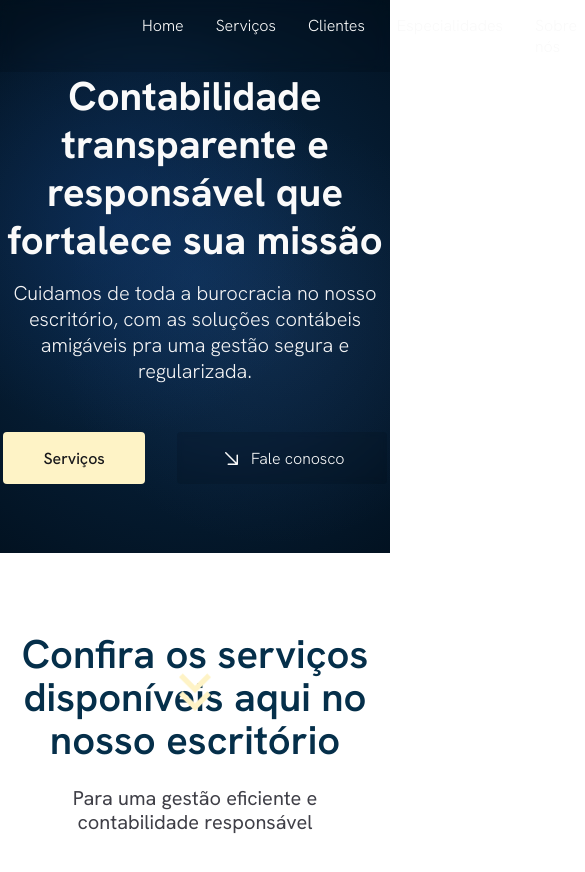
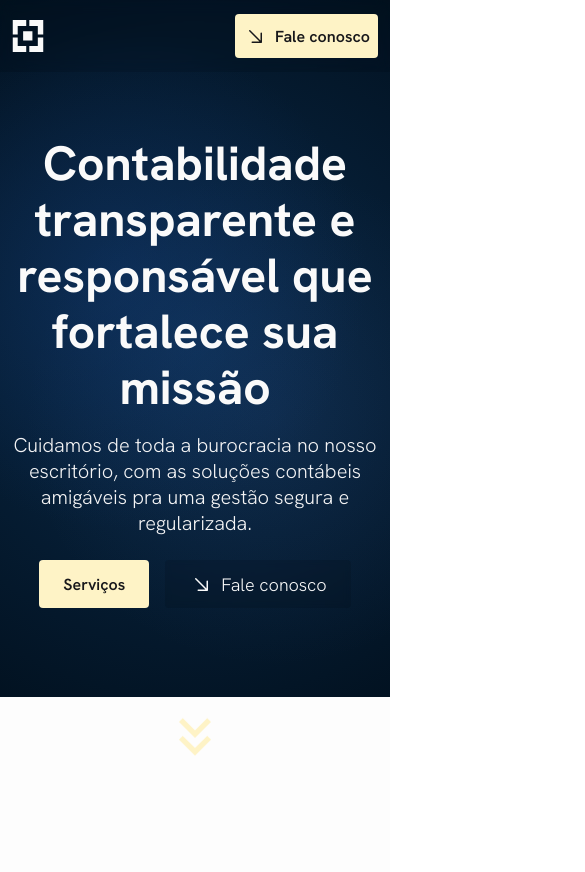
Before and after one commit to udanielnogueira/anderson-santos-contabilidade, a Next.js app in the folder landing-page-asc/: page / in a window 390 px wide. Shown: the top 872 px of the page, 585 px wide, since content can reach past the window. Built offline with nearby package versions, Linux system fonts and the light colour scheme.

Commit message:
style: Adjust mobile version

```diff
--- a/landing-page-asc/src/app/globals.css
+++ b/landing-page-asc/src/app/globals.css
@@ -18,6 +18,8 @@
 
   /* sky 950 */
   --blue: oklch(29.3% 0.066 243.157);
+
+  --white-bg: #fdfdfd;
 }
 
 * {
--- a/landing-page-asc/src/components/about/style.ts
+++ b/landing-page-asc/src/components/about/style.ts
@@ -1,6 +1,8 @@
 import styled from "styled-components";
 
-export const StyledAbout = styled.section``;
+export const StyledAbout = styled.section`
+  background-color: var(--white-bg);
+`;
 
 export const AboutContainer = styled.div`
   /* height: 100vh; */
--- a/landing-page-asc/src/components/clients/style.ts
+++ b/landing-page-asc/src/components/clients/style.ts
@@ -1,7 +1,7 @@
 import styled from "styled-components";
 
 export const StyledClients = styled.section`
-  background-color: white;
+  background-color: var(--white-bg);
 
   .swiper-button-next,
   .swiper-button-prev {
--- a/landing-page-asc/src/components/especials/style.ts
+++ b/landing-page-asc/src/components/especials/style.ts
@@ -1,7 +1,7 @@
 import styled from "styled-components";
 
 export const StyledSpecials = styled.section`
-  background-color: white;
+  background-color: var(--white-bg);
 `;
 
 export const SpecialsContainer = styled.div`
--- a/landing-page-asc/src/components/footer/style.ts
+++ b/landing-page-asc/src/components/footer/style.ts
@@ -3,7 +3,7 @@ import styled from "styled-components";
 export const StyledFooter = styled.section`
   border-top: 0.1rem solid var(--dark-main);
 
-  background-color: var(--white-main);
+  background-color: var(--white-bg);
 
   /* background: radial-gradient(
       circle at 30% 40%,
--- a/landing-page-asc/src/components/header/style.ts
+++ b/landing-page-asc/src/components/header/style.ts
@@ -27,6 +27,10 @@ export const HeaderContainer = styled.nav`
   display: flex;
   align-items: center;
   justify-content: space-between;
+
+  @media screen and (max-width: 1080px) {
+    padding: 0 1.2rem;
+  }
 `;
 
 export const Logo = styled(SiHdfcbank)`
@@ -63,6 +67,10 @@ export const LinkItem = styled.li`
       border-bottom: 0.4rem solid var(--primary-color);
     }
   }
+
+  @media screen and (max-width: 1180px) {
+    display: none;
+  }
 `;
 
 export const HeaderButton = styled.a`
@@ -82,4 +90,8 @@ export const HeaderButton = styled.a`
   &:hover {
     padding: 1.2rem 5.6rem;
   }
+
+  @media screen and (max-width: 1080px) {
+    padding: 1rem 0.8rem;
+  }
 `;
--- a/landing-page-asc/src/components/hero/style.ts
+++ b/landing-page-asc/src/components/hero/style.ts
@@ -14,6 +14,8 @@ export const HeroContainer = styled.div`
   justify-content: center;
 
   @media screen and (max-width: 1080px) {
+    padding-top: 6.4rem;
+    padding-bottom: 2rem;
     height: auto;
   }
 `;
@@ -28,11 +30,13 @@ export const Headline = styled.h1`
   color: var(--white-main);
 
   @media screen and (max-width: 1080px) {
-    font-size: 4rem;
-    line-height: 4.8rem;
+    font-size: 4.8rem;
+    line-height: 5.6rem;
+    max-width: 54rem;
+    /* padding: 0 1rem; */
   }
 
-  @media screen and (max-width: 375px) {
+  @media screen and (max-width: 550px) {
     max-width: 36.5rem;
   }
 `;
@@ -48,6 +52,7 @@ export const Subheadline = styled.p`
   @media screen and (max-width: 1080px) {
     font-size: 2rem;
     max-width: 37rem;
+    margin-bottom: 2.4rem;
   }
 `;
 
@@ -57,6 +62,10 @@ export const HeroButtonsContainer = styled.div`
   display: flex;
   /* padding-bottom: 3.2rem; */
   justify-content: center;
+
+  @media screen and (max-width: 1080px) {
+    gap: 1.6rem;
+  }
 `;
 
 export const HeroButton = styled.a`
@@ -71,7 +80,7 @@ export const HeroButton = styled.a`
   font-weight: 500;
   font-size: 1.8rem;
   border-radius: 0.4rem;
-  padding: 0.8rem 4rem;
+  padding: 1.2rem 4rem;
   background-color: var(--primary-color);
   transition: 320ms ease-in-out;
 
@@ -82,7 +91,9 @@ export const HeroButton = styled.a`
   }
 
   @media screen and (max-width: 1080px) {
+    padding: 1.2rem 2.4rem;
     font-size: 1.6rem;
+    font-weight: 600;
   }
 `;
 
@@ -124,7 +135,8 @@ export const HeroButtonBordered = styled.a`
   }
 
   @media screen and (max-width: 1080px) {
-    font-size: 1.6rem;
+    border: none;
+    padding: 1.2rem 2.4rem;
   }
 `;
 
@@ -145,4 +157,15 @@ export const ServicesContainerIcon = styled.a`
     height: 6.4rem;
     color: var(--primary-color);
   }
+
+  @media screen and (max-width: 1080px) {
+    @keyframes moving {
+      from {
+        transform: translateY(11rem);
+      }
+      to {
+        transform: translateY(0.8rem);
+      }
+    }
+  }
 `;
--- a/landing-page-asc/src/components/services/style.ts
+++ b/landing-page-asc/src/components/services/style.ts
@@ -1,7 +1,7 @@
 import styled from "styled-components";
 
 export const StyledServices = styled.section`
-  background-color: white;
+  background-color: var(--white-bg);
 `;
 
 export const ServicesContainer = styled.div`
```
